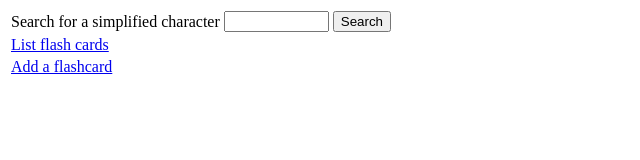
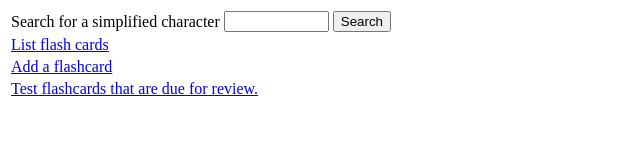
Before and after one commit to lorenzofarris/zlt, a plain HTML site: page resources/public/index.html in a window 1280 px wide. Shown: the whole page, without its empty margins (0-640 px from the left). Drawn offline with Linux system fonts and the light colour scheme.

Commit message:
adding in card scoring, getting rid of separate card deck and queue, not done coding yet

```diff
--- a/resources/public/index.html
+++ b/resources/public/index.html
@@ -1,12 +1,14 @@
+<!doctype html>
 <html>
 <head>
-  <link rel="stylesheet" type="text/css" href="style.css">
-  <meta http-equiv="content-type" content="text/html; charset=UTF-8">
+  <link rel="stylesheet" href="/style.css">
+  <meta charset="utf-8">
   <title>Chinese Language Learning Tool</title>
 </head>
+<body>
+<div id="message">
 <div id="links">
-<body>
-  <table id="links">
+  <table>
     <tr>
       <form method="POST" action="/cs">
 	<td>
@@ -30,6 +32,11 @@
 	<a href="/add.html">Add a flashcard</a>
       </td>
     </tr>
+    <tr>
+      <td colspan="3">
+	<a href="/fc/review">Test flashcards that are due for review.</a>
+      </td>
+    </tr>
   </table>
 </div>
 <div id="notification">
--- a/resources/public/style.css
+++ b/resources/public/style.css
@@ -1,18 +1,18 @@
+body{
+font-family: Times New Roman,Times,serif;
+}
 div#lookup
 {
-font-family: Times New Roman,Times,serif;
 font-size: xx-large;
 background-color: #00ffff;
 }
 div#results
 {
-font-family: Times New Roman,Times,serif;
 font-size: xx-large;
 background-color: #80ff80;
 }
 div#add_to_deck
 {
-font-family: Times New Roman,Times,serif;
 font-size: xx-large;
 background-color: #80ff80;
 }
@@ -34,9 +34,9 @@ font-size: xx-large;
 }
 .simp
 {
-font-size: 400%
+font-size: 400%;
 }
 .trad
 {
-font-size: 400%
+font-size: 400%;
 }
```
Also changed, not shown: 5 other files.
